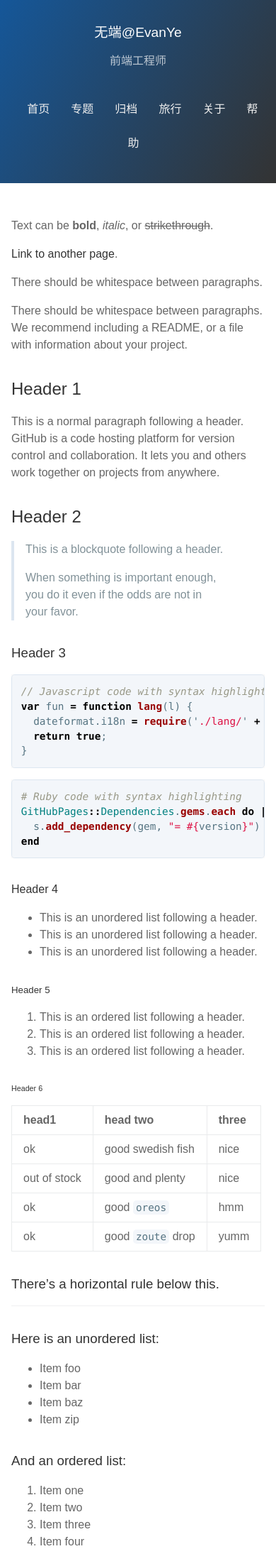
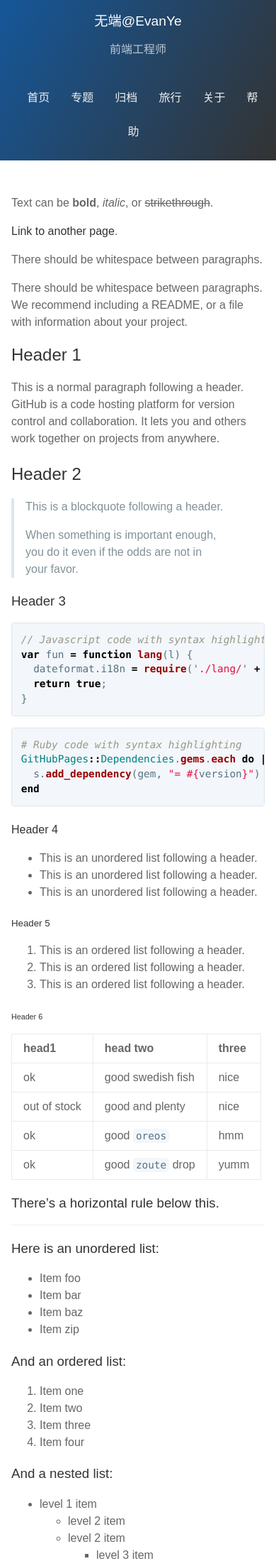
Before and after one commit to EvanYe1990/notes, a Jekyll site: the page built from help/index.md, in a window 390 px wide. Shown: the top 2206 px of the page at 71% size. Built offline with Jekyll 4.4.1, drawn with Linux system fonts in a browser that asks for light colours.

Commit message:
修改样式

```diff
--- a/assets/css/style.css
+++ b/assets/css/style.css
@@ -314,7 +314,7 @@ a:hover { text-decoration: underline; }
   .page-header .nav > a { display: block; }
 }
 @media screen and (max-width: 42em) {
-  .page-header { padding: 2rem 1rem; }
+  .page-header { padding: 1rem; }
 }
 
 .project-name { margin-top: 0; margin-bottom: 0.1rem; font-weight: 200; }
@@ -351,7 +351,7 @@ a:hover { text-decoration: underline; }
 @media screen and (max-width: 42em) { .main-content { padding: 2rem 1rem; font-size: 1rem; } }
 
 .main-content img { max-width: 100%; }
-.main-content h1, .main-content h2, .main-content h3, .main-content h4, .main-content h5, .main-content h6 { margin-top: 2rem; margin-bottom: 1rem; font-weight: normal; color: #333; }
+.main-content h1, .main-content h2, .main-content h3, .main-content h4, .main-content h5, .main-content h6 { margin-bottom: 1rem; font-weight: normal; color: #333; }
 .main-content p { margin-bottom: 1em; }
 .main-content code { padding: 2px 4px; font-family: Consolas, "Liberation Mono", Menlo, Courier, monospace; font-size: 0.9rem; color: #567482; background-color: #f3f6fa; border-radius: 0.3rem; }
 .main-content pre { padding: 0.8rem; margin-top: 0; margin-bottom: 1rem; font: 1rem Consolas, "Liberation Mono", Menlo, Courier, monospace; color: #567482; word-wrap: normal; background-color: #f3f6fa; border: solid 1px #dce6f0; border-radius: 0.3rem; }
--- a/sw.js
+++ b/sw.js
@@ -1,5 +1,5 @@
   (function () {
-    var CACHE_VERSION = '201708081603';
+    var CACHE_VERSION = '201708081604';
 
     var CONFIG = {
       cacheName: 'notesCache' + CACHE_VERSION,
```
